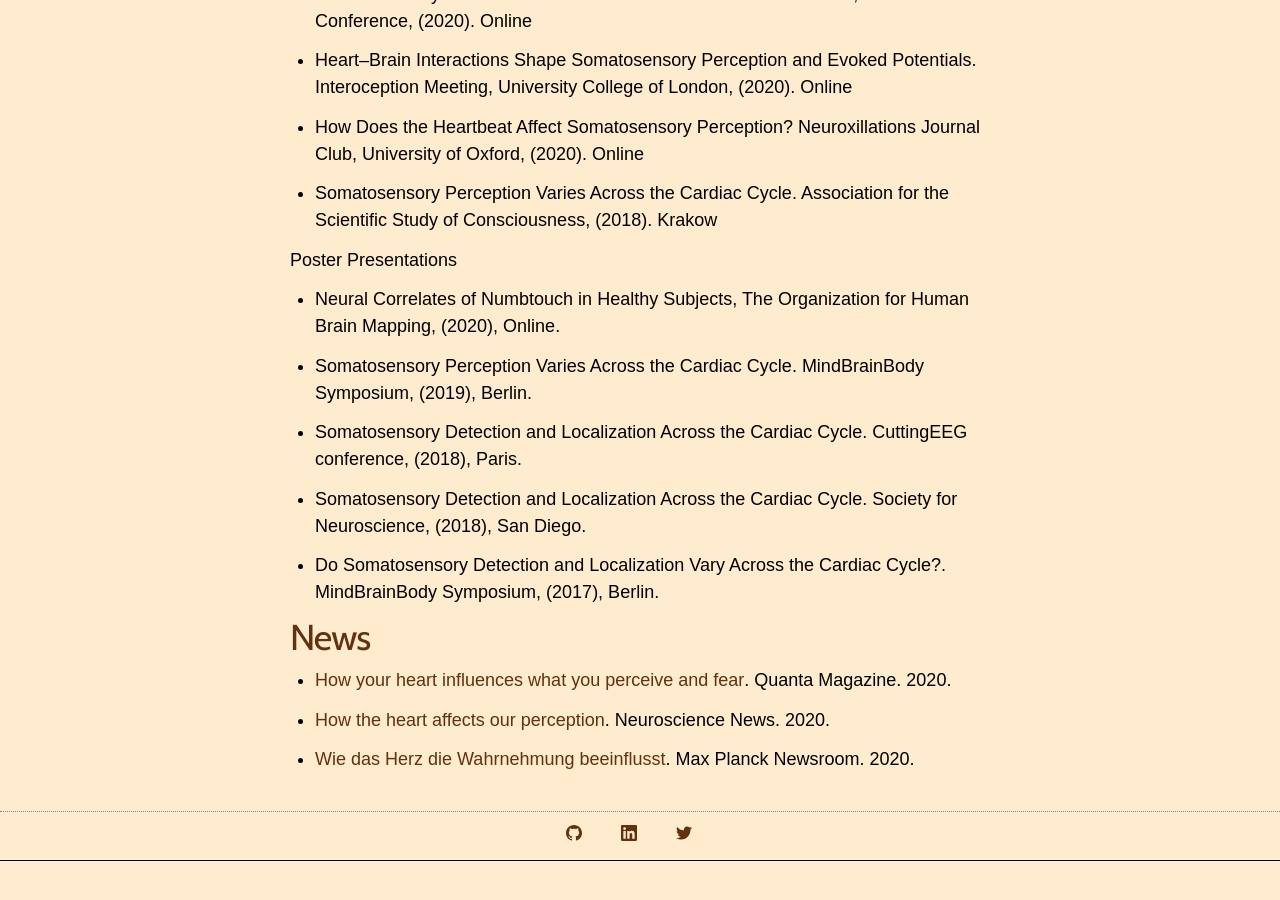
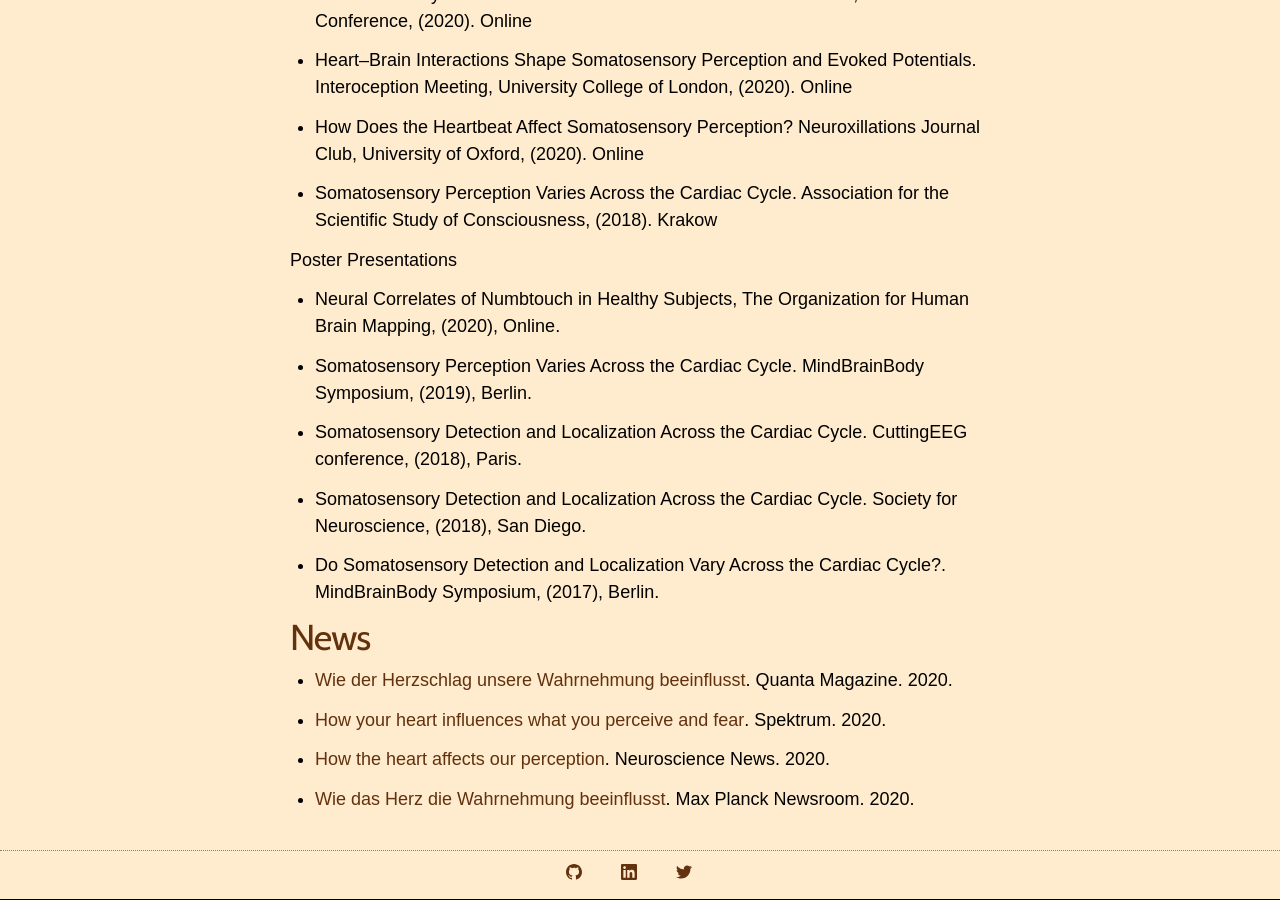
Before and after one commit to Esra-Al/esra-al.github.io, a Jekyll site: the page built from contributions.md, in a window 1280 px wide and 900 px high, scrolled down 1225 px. Built offline with Jekyll 4.4.1, drawn with Linux system fonts in a browser that asks for light colours; before the commit the page ends 2086 px from its top, so only the background shows below that.

Commit message:
Update contributions.md

```diff
--- a/contributions.md
+++ b/contributions.md
@@ -57,7 +57,9 @@ Poster Presentations
 
 <h2 class="contribution-type">News</h2>
 
-- <a href='https://www.quantamagazine.org/how-your-heart-influences-what-you-perceive-and-fear-20200706/'>How your heart influences what you perceive and fear</a>. Quanta Magazine. 2020.
+- <a href='https://www.quantamagazine.org/how-your-heart-influences-what-you-perceive-and-fear-20200706/'>Wie der Herzschlag unsere Wahrnehmung beeinflusst</a>. Quanta Magazine. 2020.
+
+- <a href='https://www.spektrum.de/news/wie-der-herzschlag-unsere-wahrnehmung-beeinflusst/1728194'>How your heart influences what you perceive and fear</a>. Spektrum. 2020.
 
 - <a href='https://neurosciencenews.com/perception-heart-16267/'>How the heart affects our perception</a>. Neuroscience News. 2020.
 
```
